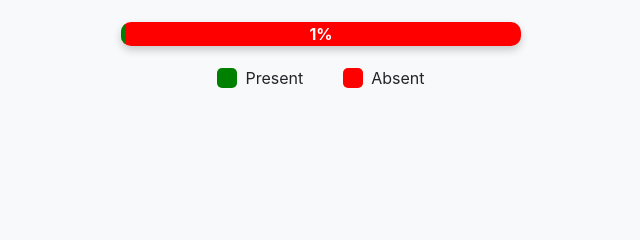
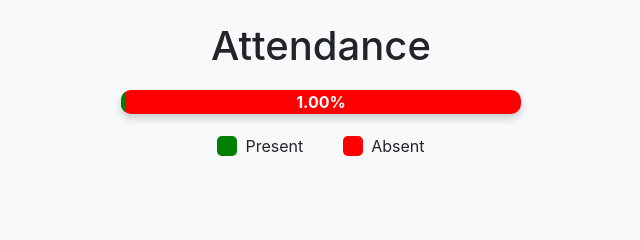
Before and after one commit to qamcoder/College-management-system, a Flask app: template templates/students_index.html in a window 1280 px wide. Shown: the part 172-412 px from the top of the page, without its empty margins (319-959 px from the left). Run offline with Flask 2, Linux system fonts and the light colour scheme; the template is opened without the code that fills it: most values are stand-ins (such as "Sample title", 1, 10 or a date in 2020); some libraries are stand-ins or nearby versions.

Commit message:
ui updated

```diff
--- a/templates/students_index.html
+++ b/templates/students_index.html
@@ -71,9 +71,10 @@
     <p><i class="fas fa-user-tag"></i> <strong>Name:</strong> {{ user.name }}</p>
 </div>
 
+<h1 style="text-align: center;">Attendance</h1>
 <div class="progress-container">
     <div class="progress-bar" id="progress-bar"></div>
-    <div class="progress-text">{{ attendance_percentage }}%</div>
+    <div class="progress-text">{{ "%.2f"|format(attendance_percentage) }}%</div>
 </div>
 
 <!-- Legend explaining colors -->
```
Also changed, not shown: college.db.
